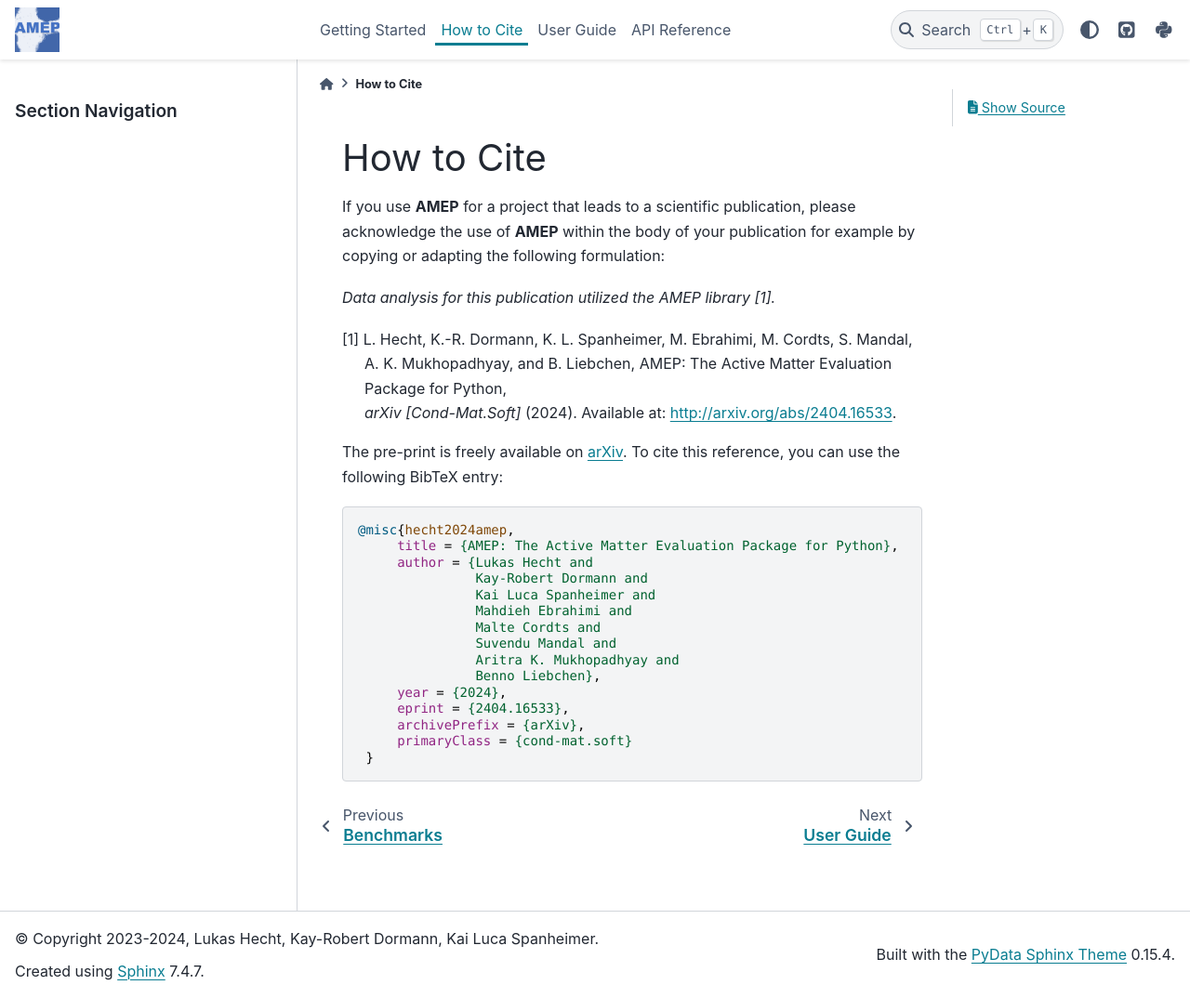
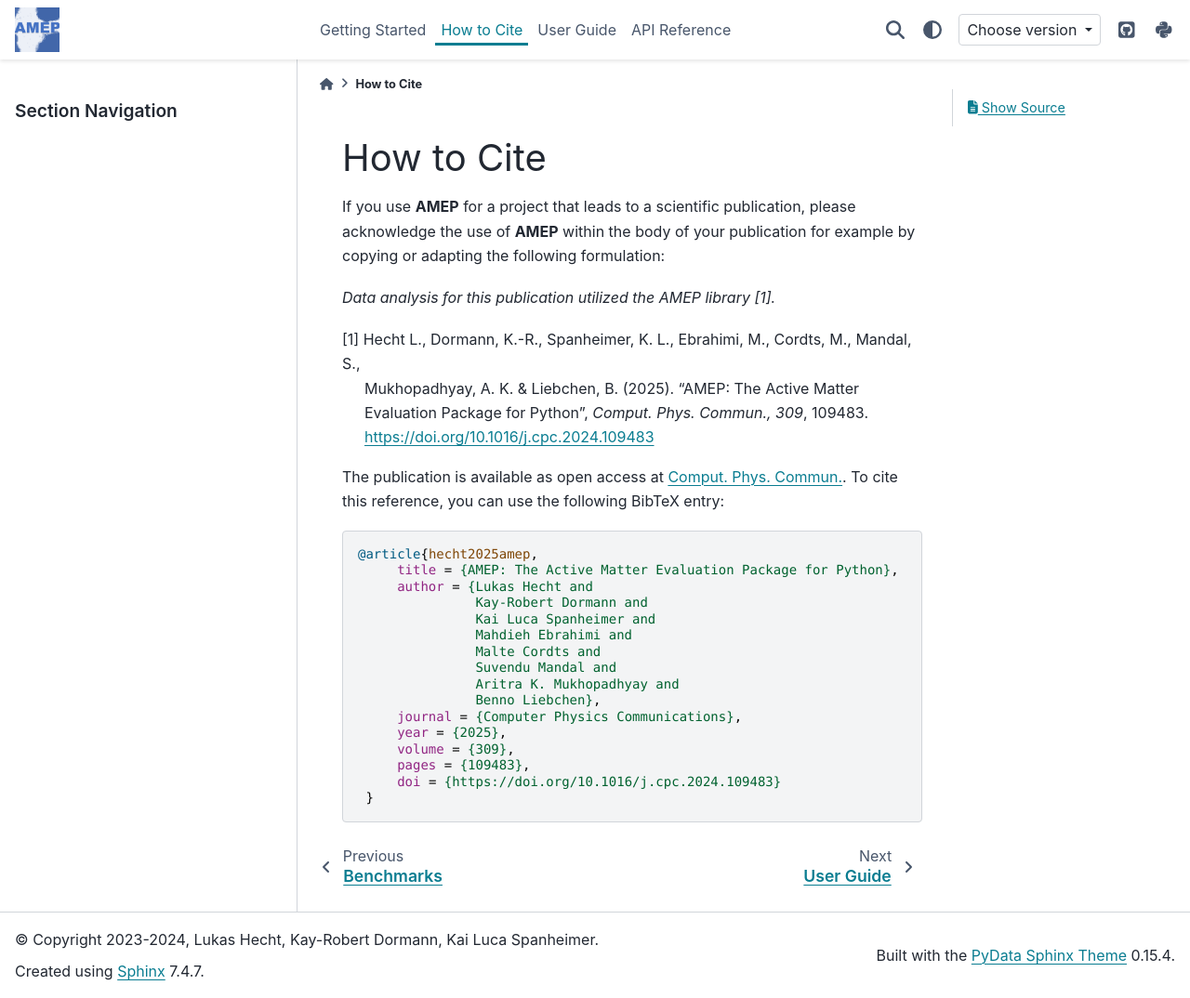
Before and after one commit to amepproject/amep, a Sphinx documentation site: the page built from doc/source/howto_cite.rst, in a window 1280 px wide and 1074 px high. Shown: the whole window at 93% size. Built offline with Sphinx 7.4.7 and the PyData theme 0.15.4, drawn with Linux system fonts in a browser that asks for light colours.

Commit message:
updated citation and added version switcher

```diff
--- a/doc/source/conf.py
+++ b/doc/source/conf.py
@@ -65,12 +65,12 @@ html_theme_options = {
                 "type": "fontawesome",
             }
         ],
-        #"switcher": {
-        #    "json_url": "https://amepproject.de/switcher.json",
-        #    "version_match": release
-        #},
-        #"check_switcher": True,
-        #"navbar_persistent": ["search-button.html", "theme-switcher.html"],
-        #"navbar_end": ["version-switcher.html", "icon-links.html"]
+        "switcher": {
+           "json_url": "https://amepproject.de/switcher.json",
+           "version_match": release
+        },
+        "check_switcher": True,
+        "navbar_persistent": ["search-button.html", "theme-switcher.html"],
+        "navbar_end": ["version-switcher.html", "icon-links.html"],
         # "navbar_start": ["navbar_logo", "version-switcher"]
     }
--- a/doc/source/howto_cite.rst
+++ b/doc/source/howto_cite.rst
@@ -8,16 +8,15 @@ the following formulation:
 
 *Data analysis for this publication utilized the AMEP library [1].*
 
-| [1] L. Hecht, K.-R. Dormann, K. L. Spanheimer, M. Ebrahimi, M. Cordts, S. Mandal,
-|     A. K. Mukhopadhyay, and B. Liebchen, AMEP: The Active Matter Evaluation Package for Python,
-|     *arXiv [Cond-Mat.Soft]* (2024). Available at: http://arxiv.org/abs/2404.16533.
+| [1] Hecht L., Dormann, K.-R., Spanheimer, K. L., Ebrahimi, M., Cordts, M., Mandal, S.,
+|     Mukhopadhyay, A. K. & Liebchen, B. (2025). "AMEP: The Active Matter Evaluation Package for Python", *Comput. Phys. Commun., 309*, 109483. https://doi.org/10.1016/j.cpc.2024.109483
 
-The pre-print is freely available on `arXiv <https://arxiv.org/abs/2404.16533>`_. To cite this reference,
+The publication is available as open access at `Comput. Phys. Commun. <https://doi.org/10.1016/j.cpc.2024.109483>`_. To cite this reference,
 you can use the following BibTeX entry:
 
 .. code-block:: bibtex
 
-   @misc{hecht2024amep,
+   @article{hecht2025amep,
         title = {AMEP: The Active Matter Evaluation Package for Python},
         author = {Lukas Hecht and
                   Kay-Robert Dormann and
@@ -27,8 +26,9 @@ you can use the following BibTeX entry:
                   Suvendu Mandal and
                   Aritra K. Mukhopadhyay and
                   Benno Liebchen},
-        year = {2024},
-        eprint = {2404.16533},
-        archivePrefix = {arXiv},
-        primaryClass = {cond-mat.soft}
+        journal = {Computer Physics Communications},
+        year = {2025},
+        volume = {309},
+        pages = {109483},
+        doi = {https://doi.org/10.1016/j.cpc.2024.109483}
     }
--- a/doc/source/index.rst
+++ b/doc/source/index.rst
@@ -3,8 +3,8 @@
   :align: center
 
 
-AMEP 1.1.0-dev documentation
-========================
+AMEP |release| documentation
+============================
 
 .. include:: ../../README.md
    :parser: myst_parser.sphinx_
```
